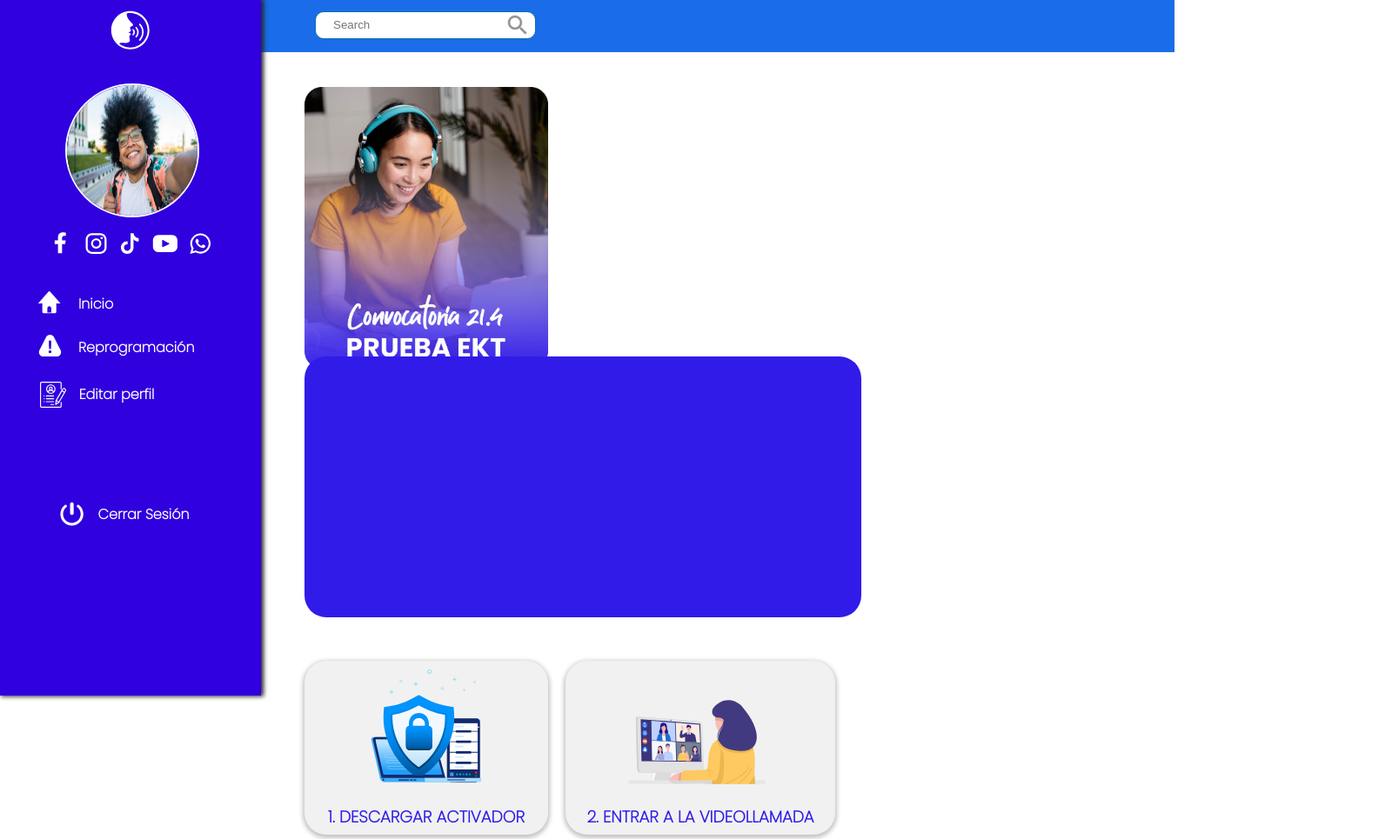
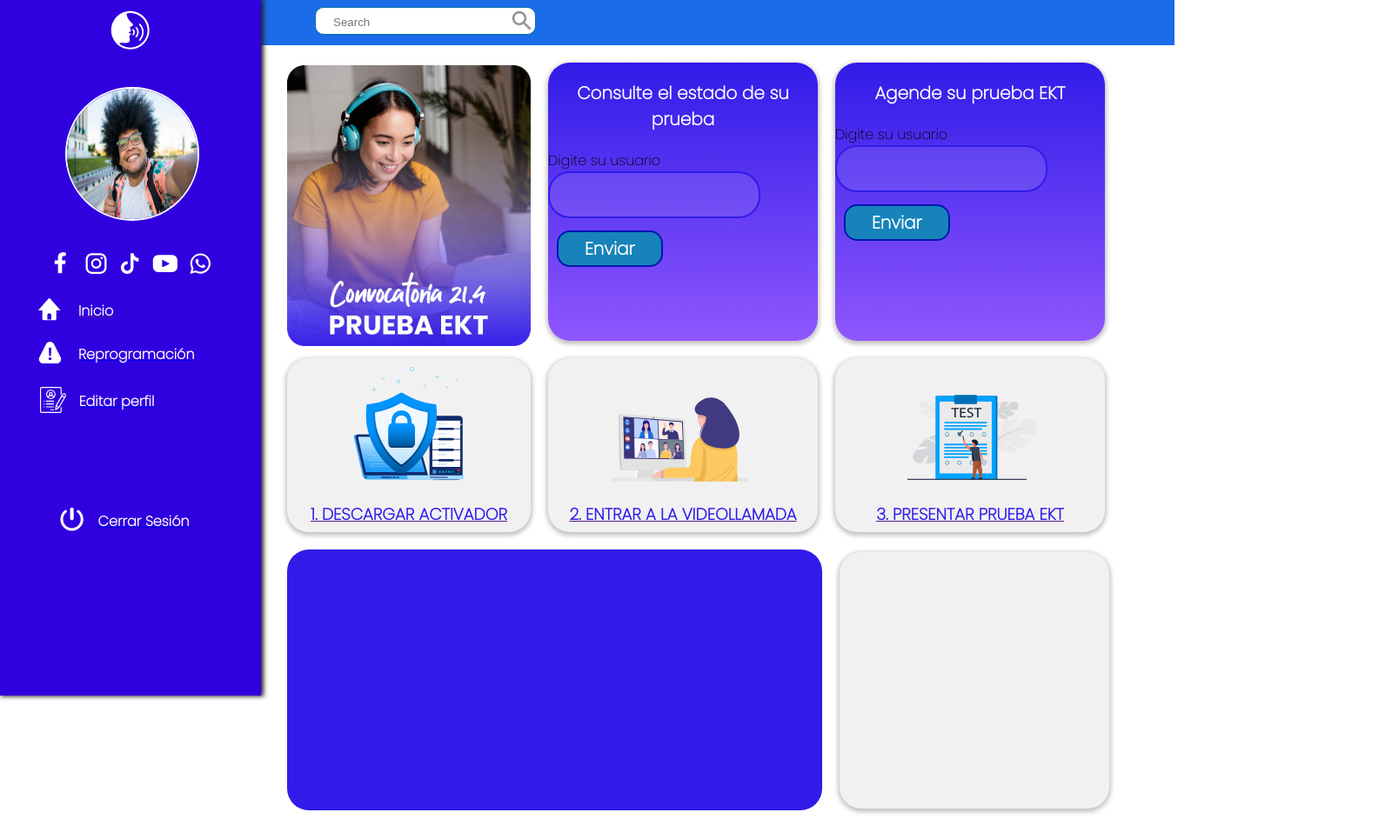
Before and after one commit to Devipt-leiner/DASHBOARD-EKT, a plain HTML site: page index.html in a window 1280 px wide. Shown: the top 965 px of the page at 87% size, 1600 px wide, since content can reach past the window. Drawn offline with Linux system fonts and the light colour scheme.

Commit message:
cambios Alejandro, dashboard listo version 0.0000001

```diff
--- a/css/estilos.css
+++ b/css/estilos.css
@@ -30,13 +30,11 @@
   display: inline-block;
   position: relative;
 }
-
 .flex-container {
   margin-top: 10px;
   display: flex;
   justify-content: center;
 }
-
 .flex-item {
   width: 40px;
   height: 40px;
@@ -44,7 +42,6 @@
   margin-top: 15px;
   margin: 0px;
 }
-
 .flex-container-menu {
   margin-top: 30px;
   justify-content: left;
@@ -52,7 +49,6 @@
   align-items: center;
   height: 100px;
 }
-
 .flex-item-menu {
   width: 35px;
   height: 50px;
@@ -60,36 +56,31 @@
   margin-left: 40px;
   line-height: 50px;
 }
-
 .flex-item-menu-logout {
   display: flex;
   align-items: center;
   justify-content: center;
   margin-top: 40px;
 }
-
 .inicio-title {
   display: flex;
   margin-left: 50px;
-  margin-top: -40px;
+  margin-top: -60px;
   font-family: 'Poppins', sans-serif;
   color: white;
 }
-
 .repr-title {
-  margin-top: -40px;
+  margin-top: -60px;
   display: flex;
   margin-left: 50px;
   font-family: 'Poppins', sans-serif;
   color: white;
 }
-
 .logout-title {
   padding: 15px;
   font-family: 'Poppins', sans-serif;
   color: white;
 }
-
 .icon-user-edit{
   display: flex;
   align-items: center;
@@ -97,25 +88,22 @@
   margin-top: -25px;
   margin-left: -62px;
 }
-
 .user-edit-title {
   padding: 15px;
   font-family: 'Poppins', sans-serif;
   color: white;
 }
-
 body {
   padding: 0px;
   margin: 0px;
 }
-
 /* start header */
 .header {
   align-items:right;
   background-color:rgb(27,108,233);
   color: white;
   display: flex;
-    height: 60px;
+  height: 70px;
   justify-content:space-between;
   top: 0px;
   width: 1050px;
@@ -123,14 +111,12 @@ body {
   margin-top: -18px;
   right: 50px;
 }
-
-
 .header__input-icono {
   background-image: url('success.png');
   background-repeat: no-repeat;
   background-position: 0px center;
   background-size: 20px;
-    margin-top: 13px;
+  margin-top: 26px;
   margin-left: 62px;
   display: flex;
   align-items: left;
@@ -148,7 +134,6 @@ body {
   margin-left: 15px;
   border: 1px solid white;
 }
-
 .search-icon {
   opacity: 0.45;
   margin-left: 10px;
@@ -157,98 +142,120 @@ body {
 .header__input-icono input:focus {
   outline: none;
 }
-
 .header__section{
   margin-left: 300px;
 }
-
-
 /* end header */
-
 .container{
   display: flex;
   justify-content: flex-start;
   flex-direction: row;
   height: 100%;
-  width: 100%;
+  width:fit-content;
   margin-left: 25%;
 }
-
 .container2{
-  /* background-color: red; */
   display: flex;
   flex-direction: row;
   flex-wrap: wrap;
   justify-content: flex-start;
   align-items: center;
-  width: 70%;
+  width:fit-content;
   height: 70%;
-  margin-top: 30px;
-  margin-left: 30px;
+  margin-top: 10px;
+  margin-left: 10px;
   font-family: 'Poppins', sans-serif;
 }
-
 .container2__prueba{
   width: 280px;
-  height: 290px;
+  height: 300px;
   background: linear-gradient( white,rgb(49,27,233));
   border-radius: 25px;
   margin-right: 20px;
+  margin-top: -5px;
+}
+.container2__registro{
+  background: linear-gradient(rgb(49,27,233), #8f57fd);
+  border-radius: 25px;
+  box-shadow: 0px 2px 5px 2px #c7c3c3;
+  justify-content: center;
+  height: 320px;
   margin-top: 10px;
+  margin-right: 20px;
+  display: flex;
+  width: 310px;
+}
+.container2__consulta{
+  width: 310px;
+  height: 320px;
+  background: linear-gradient(rgb(49,27,233), #8f57fd);
+  border-radius: 25px;
+  margin-top: 10px;
+  box-shadow: 0px 2px 5px 2px #c7c3c3;
+  justify-content: center;
+  display: flex;
 }
 .container2__video{
-  width: 640px;
+  width: 615px;
   height: 300px;
   background:rgb(49,27,233);
   border-radius: 25px;
   margin-top: 20px;
+}
+.container2__side-video{
+  background: rgb(241, 241, 241);
+  border-radius: 25px;
+  box-shadow: 0px 2px 5px 2px #c7c3c3;
+  justify-content: center;
+  height: 295px;
+  margin-top: 20px;
+  margin-left: 20px;
+  display: flex;
+  width: 310px;
 }
 .container2__activador{
   width: 280px;
   height: 200px;
   background: rgb(241, 241, 241);
   border-radius: 25px;
-  margin-top: 50px;
+  margin-top: 20px;
   box-shadow: 0px 2px 5px 2px #c7c3c3;
   justify-content: center;
   display: flex;
 }
-
 .container2__videollamada{
   width: 310px;
   height: 200px;
   background: rgb(241,241,241);
   border-radius: 25px;
   margin-left: 20px;
-  margin-top: 50px;
+  margin-top: 20px;
   box-shadow: 0px 2px 5px 2px #c7c3c3;
   display: grid;
 }
-
 .container2__presentar{
   width: 310px;
   height: 200px;
   background: rgb(241,241,241);
   border-radius: 25px;
   margin-left: 20px;
-  margin-top: 50px;
+  margin-top: 20px;
   box-shadow: 0px 2px 5px 2px #c7c3c3;
   display: grid;
 }
 .container2__titulo_1{
   text-align: center;
-  margin-top: 5px;
+  margin-top: -2px;
+  margin-bottom: 10px;
   color: rgb(49, 27, 233);
   text-decoration: none;
 }
-
 .container2__titulo_2{
   text-align: center;
   margin-top: -5px;
   color: rgb(49, 27, 233);
   text-decoration: none;
 }
-
 .container2__titulo_3{
   text-align: center;
   margin-top: -5px;
@@ -256,20 +263,51 @@ body {
   text-decoration: none;
 }
 
+.container2__espacio{
+  height: 30px;
+  width: 600px;
+}
 .img-descargar{
   margin-top: -10px;
 }
+/* formulario */
 
-.footer{
-    margin-top: -10px;
-    margin-left: 300px;
-    width: 80%;
-    height: 50px;
-    background-color: rgb(49,27,233);
-    font-family: 'Poppins', sans-serif;
+
+.formulario1__boton{
+  text-align: center;
+  margin-left: 10px;
+  margin-top:50px;
+  text-decoration: none;
+  padding: 5px 30px;
+  font-weight: 600;
+  font-size: 20px;
   color: #ffffff;
+  background-color: #1883ba;
+  border-radius: 15px;
+  border: 2px solid #0016b0;
+}
+.formulario1__boton:hover{
+  color: #1883ba;
+  background-color: #ffffff;
 }
 
-.footer-text {
-  margin-left: 10px;
+.formulario1__titulo{
+  color: white;
+  font-size: 20px;
+  text-align: center;
 }
+
+
+.input {
+  background-color: rgba(255,255,255,0.1);
+  border: 2px solid rgb(49, 27, 233);
+  border-radius: 25px;
+  color:white;
+  font-family: 'Muli', sans-serif;
+  font-size: 16px;
+  height: 50px;
+  margin-bottom: 20px;
+  outline: none;
+  padding: 0px 20px;
+  width: 200px;
+}
--- a/index.html
+++ b/index.html
@@ -1,17 +1,13 @@
-<<<<<<< HEAD
 <!DOCTYPE html>
   <html lang="en">
-
   <head>
     <meta charset="UTF-8">
     <meta http-equiv="X-UA-Compatible" content="IE=edge">
     <meta name="viewport" content="width=device-width, initial-scale=1.0">
     <title>Dashboard ETK</title>
-
     <!-- estilos -->
     <link rel="stylesheet" href="css/estilos.css">
   </head>
-
   <body>
     <!-- header -->
     <header class="header">
@@ -24,7 +20,6 @@
         </div>
       </div>
     </header>
-
     <!-- contenedor -->
     <section class="container">
       <aside class="container__aside">
@@ -33,65 +28,62 @@
           <div class="col-xs-6">
             <div class="sidebar">
               <figure class="sidebar-logo">
-                  <img src="./assets/images/logo.svg"alt="logo de IPT">
+                <img src="./assets/images/logo.svg" alt="logo de IPT">
               </figure>
               <div class="sidebar-photo">
                 <div>
                   <img class="sidebar-photo-profile" src="./assets/images/photo2.jpg" alt="Foto de perfil">
                 </div>
               </div>
-
               <!--Redes sociales-->
               <div class="social-media">
                 <div class="flex-container">
                   <div class="flex-item">
-                          <a href="#">
+                    <a  target="_blank" href="http://www.facebook.com/Academiaipt">
                       <img src="./assets/images/facebook.svg" alt="Facebook">
                     </a>
                   </div>
                   <div class="flex-item">
-                          <a href="#">
+                    <a target="_blank" href="http://www.instagram.com/Inglesparatodos">
                       <img src="./assets/images/instagram.svg" alt="Instagram">
                     </a>
                   </div>
                   <div class="flex-item">
-                          <a href="#">
+                    <a  target="_blank" href="http://www.tiktok.com/@academiaipt">
                       <img src="./assets/images/tiktok.svg" alt="TikTok">
-
                     </a>
                   </div>
                   <div class="flex-item">
-                          <a href="#">
+                    <a  target="_blank" href="http://www.youtube.com/Academiaipt">
                       <img src="./assets/images/youtube.svg" alt="Youtube">
                     </a>
                   </div>
                   <div class="flex-item">
-                          <a href="#">
+                    <a  target="_blank" href="http://www.wa.me/573229373983">
                       <img src="./assets/images/whatsapp.svg" alt="WhatsApp">
                     </a>
                   </div>
                 </div>
               </div>
-
               <!--Menú principal-->
               <div class="menu">
                 <nav class="flex-container-menu">
                   <div class="flex-item-menu">
                     <a href="#"><img src="./assets/images/home.svg" alt="Home"></a>
-                          <h4 class="inicio-title">Inicio</h4>
+                    <a href="">  <h4 class="inicio-title">Inicio</h4></a>
                   </div>
                   <div class="flex-item-menu">
                     <a href="#"><img src="./assets/images/alert.svg" alt="Reprogramar"></a>
-                          <h4 class="repr-title">Reprogramación</h4>
+                    <a href="html/form.html"> <h4 class="repr-title">Reprogramación</h4></a>
                   </div>
                 </nav>
                 <section class="icon-user-edit">
                   <a href="./html/form.html"><img src="./assets/images/editar_usuario.svg" alt="Salir" width="30px"></a>
-                    <h4 class="user-edit-title">Editar perfil<h4>
+                  <a href="#"><h4 class="user-edit-title">Editar perfil</h4></a>
                 </section>
                 <section class="flex-item-menu-logout">
                   <a href="#"><img src="./assets/images/off.svg" alt="Salir" width="30px"></a>
-                      <h4 class="logout-title">Cerrar Sesión<h4>
+                  <a href="#"><h4 class="logout-title">Cerrar Sesión<h4></a>
                 </section>
               </div>
             </div>
@@ -100,28 +92,46 @@
       </aside>
       <section class="container2">
         <div class="container2__prueba">
-        <img src="./assets/images/banner-07.jpg" alt="" width="100%"">
+          <img src="./assets/images/banner-07.jpg" alt="" width="100%">
         </div>
-      <div class="container2__video"></div>
+        <div class="container2__registro">
+          <div class="formulario1">
+            <h1 class="formulario1__titulo">Consulte el estado de su prueba</h1>
+            <label for="">Digite su usuario</label>
+            <input  class="input" type="text" placeholder="">
+            <br>
+            <a  class="formulario1__boton" href="#">Enviar</a>
+          </div>
+        </div>
+        <div class="container2__consulta">
+          <div class="formulario2">
+            <h1 class="formulario1__titulo">Agende su prueba EKT</h1>
+            <label for="">Digite su usuario</label>
+            <input  class="input" type="text" placeholder="">
+            <br>
+            <a  class="formulario1__boton" href="#">Enviar</a>
+          </div>
+        </div>
         <div class="container2__activador">
           <figure class="img-descargar">
             <img src="assets/security.svg" alt="" height="170px" width="250px">
-        <h3 class="container2__titulo_1">1. DESCARGAR ACTIVADOR</h3>
+            <a href=""><h3 class="container2__titulo_1">1. DESCARGAR ACTIVADOR</h3></a>
           </figure>
         </div>
         <div class="container2__videollamada">
           <img src="assets/videollamada.svg" alt="" height="170px" width="300px">
-        <h3 class="container2__titulo_2">2. ENTRAR A LA VIDEOLLAMADA</h3>
+          <a href=""><h3 class="container2__titulo_2">2. ENTRAR A LA VIDEOLLAMADA</h3></a>
+
         </div>
         <div class="container2__presentar">
           <img src="assets/test.svg" alt="" width="310px" height="170px">
-        <h3 class="container2__titulo_3">3. PRESENTAR PRUEBA EKT</h3>
+          <a href=""><h3 class="container2__titulo_3">3. PRESENTAR PRUEBA EKT</h3></a>
         </div>
+        <div class="container2__video"></div>
+        <div class="container2__side-video"></div>
+
+        <div class="container2__espacio"></div>
       </section>
     </section>
-  <!-- footer -->
-  <!--<footer-- class="footer">
-    <h4 class="footer-text">IPT 2021 - Todos los derechos reservados</h4>
-  </footer-->
   </body>
   </html>
```
Lines whose indentation alone changed are shown as unchanged.
